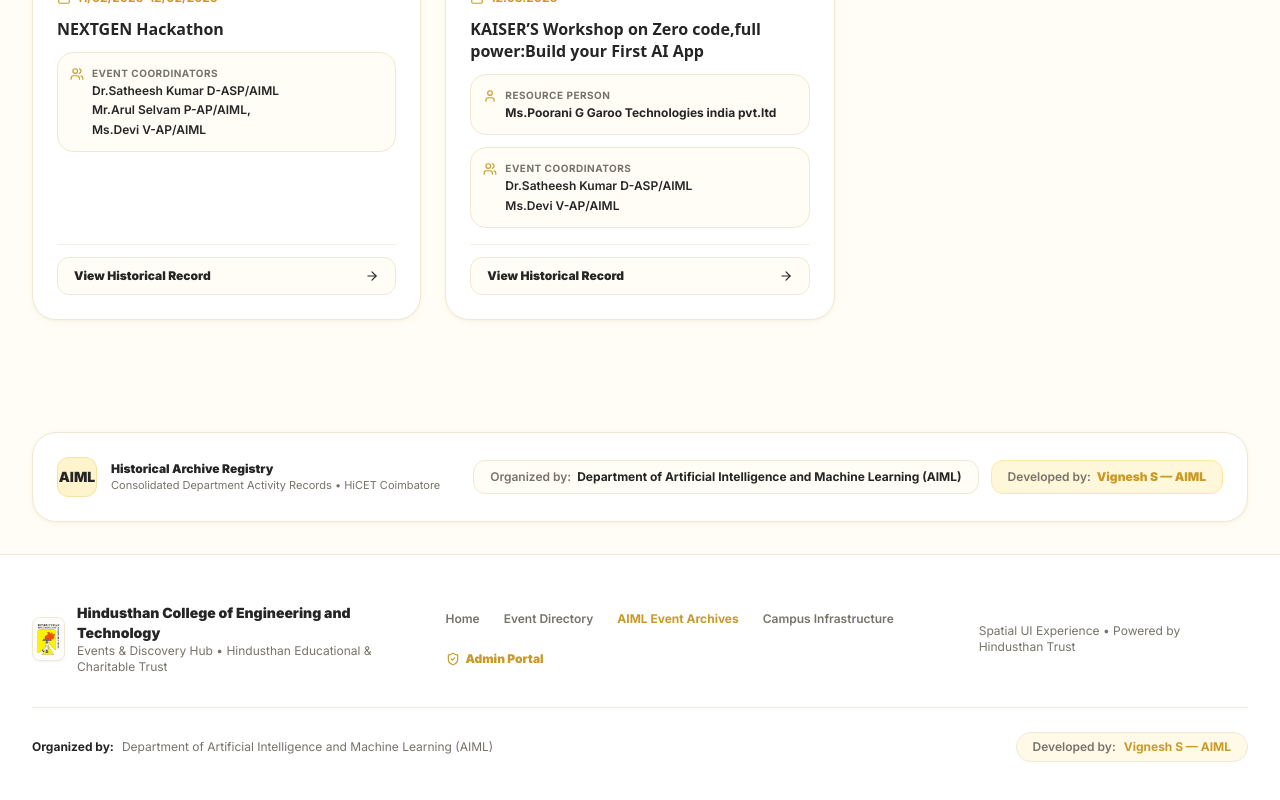
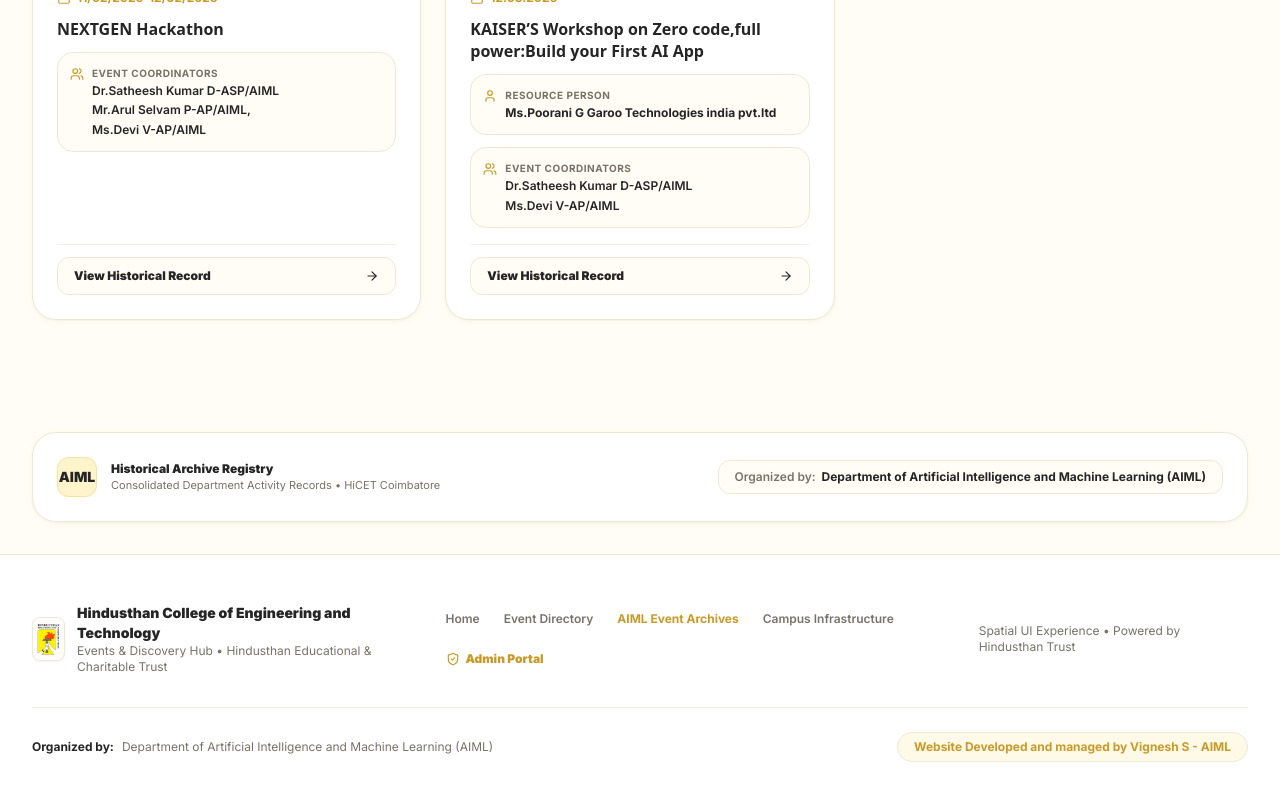
Before and after one commit to Vignesh-SVK24/Hindusthan-events, a Next.js app: page /event-archives in a window 1280 px wide. Shown: the part 4818-5618 px from the top of the page. Built offline with nearby package versions, Linux system fonts and the light colour scheme; no server answers.

Commit message:
fix(attribution): update developer credit to 'Website Developed and managed by Vignesh S - AIML' and remove duplicate from archive registry banner

```diff
--- a/scripts/test_archives_feature.js
+++ b/scripts/test_archives_feature.js
@@ -58,7 +58,7 @@ async function runTests() {
   assert(homeRes.status === 200, 'Homepage loaded with HTTP 200 OK');
   assert(homeRes.data.includes('AIML Event Archives'), 'Navbar contains "AIML Event Archives"');
   assert(homeRes.data.includes('Department of Artificial Intelligence and Machine Learning (AIML)'), 'Homepage includes "Department of Artificial Intelligence and Machine Learning (AIML)" attribution');
-  assert(homeRes.data.includes('Vignesh S — AIML'), 'Homepage includes "Vignesh S — AIML" developer credit');
+  assert(homeRes.data.includes('Website Developed and managed by Vignesh S - AIML'), 'Homepage includes "Website Developed and managed by Vignesh S - AIML" developer credit');
 
   // TEST 2: Dedicated Archives Page
   const archRes = await fetchUrl('/event-archives');
--- a/src/app/event-archives/page.tsx
+++ b/src/app/event-archives/page.tsx
@@ -384,14 +384,10 @@ export default function EventArchivesPage() {
             </div>
           </div>
 
-          <div className="flex flex-col sm:flex-row items-center gap-3 text-xs">
+          <div className="flex items-center text-xs">
             <div className="px-4 py-2 rounded-xl bg-[#FFFDF5] border border-[#F0E8D4]">
               <span className="text-[#77736A] font-semibold mr-1.5">Organized by:</span>
               <span className="font-bold text-[#252525]">Department of Artificial Intelligence and Machine Learning (AIML)</span>
-            </div>
-            <div className="px-4 py-2 rounded-xl bg-[#FFF0B3]/50 border border-[#FFE99A] text-[#252525] shadow-xs">
-              <span className="text-[#77736A] font-semibold mr-1.5">Developed by:</span>
-              <span className="font-black text-[#C99A27]">Vignesh S — AIML</span>
             </div>
           </div>
         </div>
--- a/src/components/AboutSection.tsx
+++ b/src/components/AboutSection.tsx
@@ -128,8 +128,7 @@ export default function AboutSection() {
               <span className="font-bold text-[#252525]">Department of Artificial Intelligence and Machine Learning (AIML)</span>
             </div>
             <div className="px-4 py-2.5 rounded-2xl bg-[#FFF0B3]/50 border border-[#FFE99A] text-[#252525] w-full sm:w-auto text-center sm:text-left shadow-xs">
-              <span className="text-[#77736A] font-medium mr-1.5">Developed by:</span>
-              <span className="font-black text-[#C99A27]">Vignesh S — AIML</span>
+              <span className="font-black text-[#C99A27]">Website Developed and managed by Vignesh S - AIML</span>
             </div>
           </div>
         </div>
--- a/src/components/Footer.tsx
+++ b/src/components/Footer.tsx
@@ -61,8 +61,7 @@ export default function Footer() {
           <span>Department of Artificial Intelligence and Machine Learning (AIML)</span>
         </div>
         <div className="flex items-center gap-2 px-4 py-1.5 rounded-full bg-[#FFF9E8] border border-[#F0E8D4] text-[#252525] shadow-xs">
-          <span className="text-[#77736A] font-semibold">Developed by:</span>
-          <span className="font-bold text-[#C99A27]">Vignesh S — AIML</span>
+          <span className="font-bold text-[#C99A27]">Website Developed and managed by Vignesh S - AIML</span>
         </div>
       </div>
     </footer>
```
Also changed, not shown: 1 other file (tests, documents, lock files or other folders).
